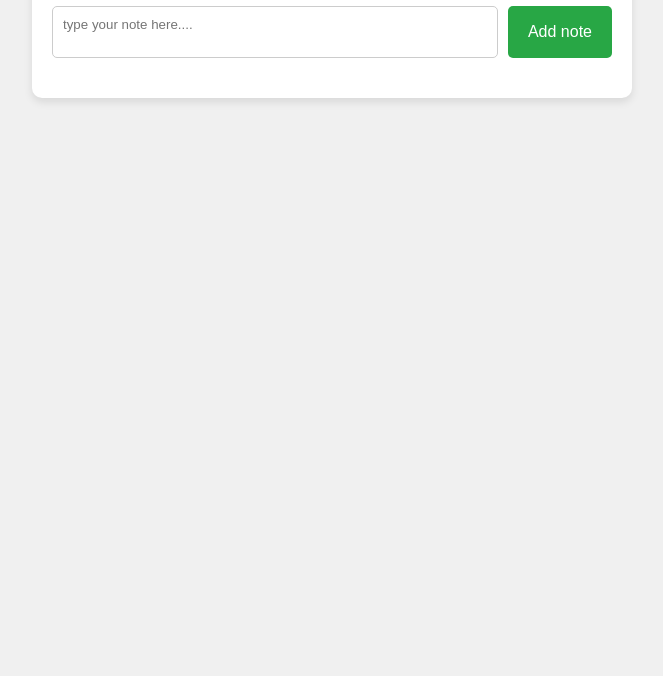
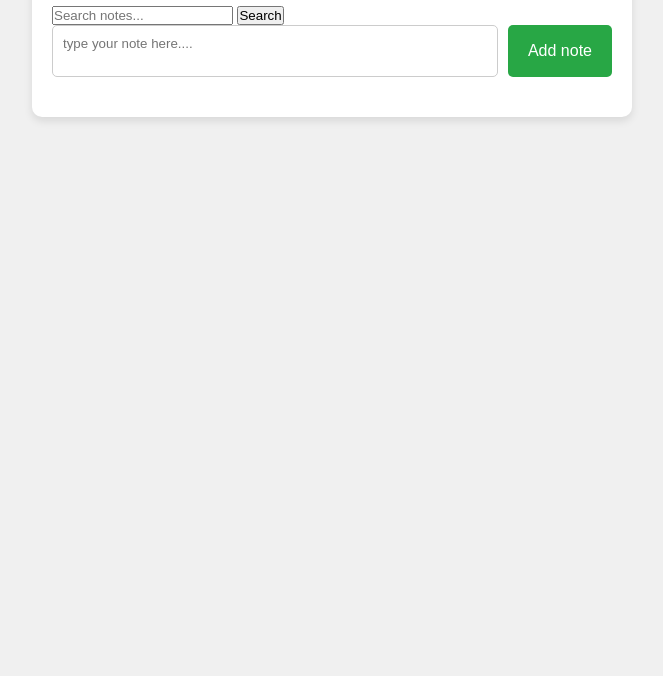
Before and after one commit to JakkalaNagaVamsiKrishna/Notes_app, a plain HTML site: page index.html in a window 1280 px wide. Shown: the part 124-800 px from the top of the page, without its empty margins (308-971 px from the left). Drawn offline with Linux system fonts and the light colour scheme.

Commit message:
add search functionality

```diff
--- a/index.html
+++ b/index.html
@@ -16,6 +16,14 @@
             <button id="themeToggle">DarkMode</button>
         </header>
 
+        <div class="search-container">
+            <div class="search-wrapper">
+                <input type="text" id="searchInput" placeholder="Search notes...">
+                <button id="searchBtn" type="button">Search</button>
+            </div>
+        </div>
+
+
         <div class="note-input">
             <textarea id="newNote" placeholder="type your note here...."></textarea>
             <button id="addNoteBtn">Add note</button>
```
